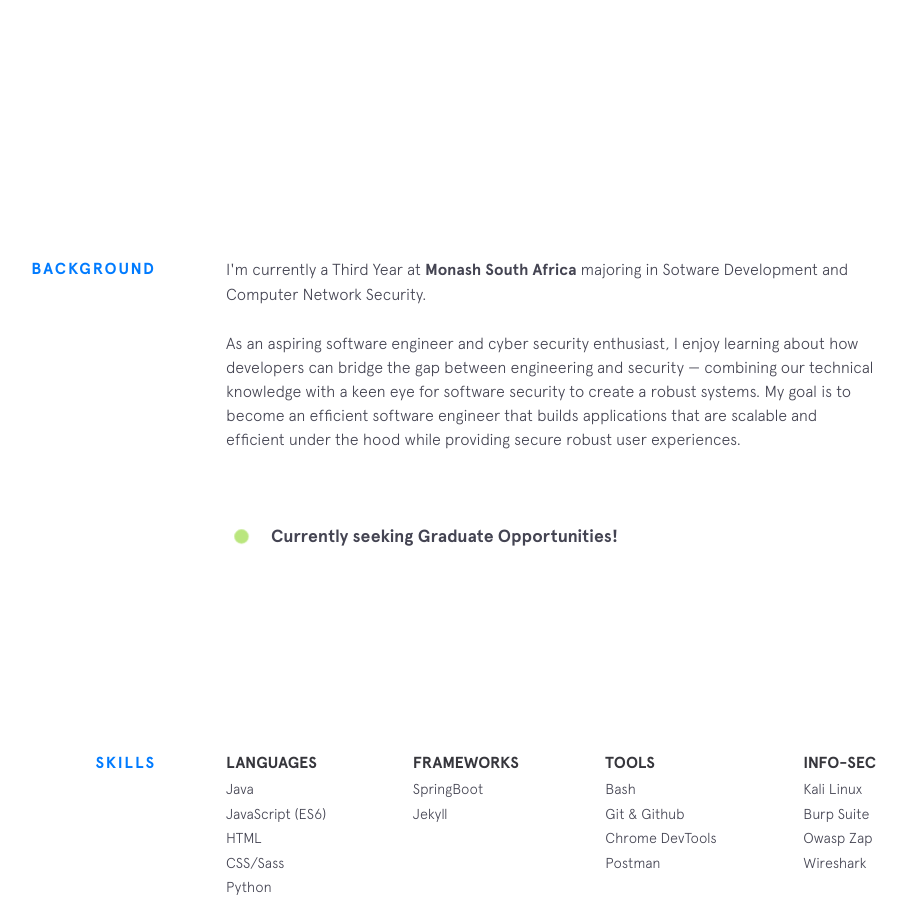
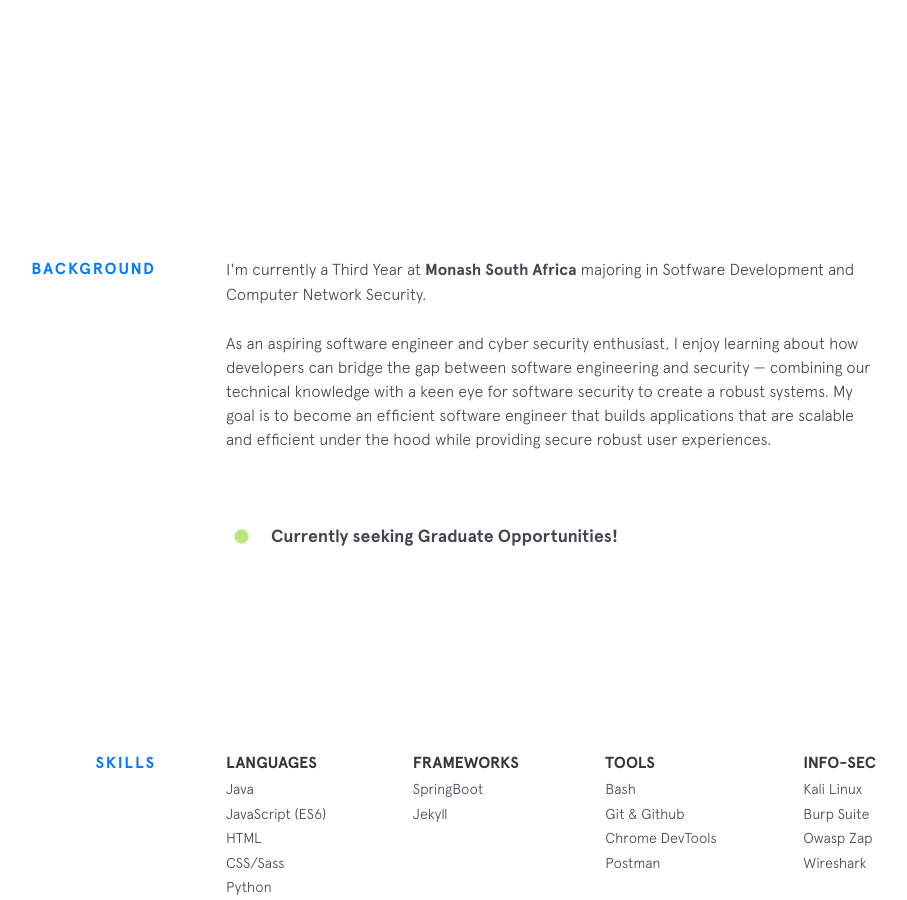
Before and after one commit to kmabika/kmabika.github.io, a Jekyll site: the page built from index.html, in a window 1280 px wide and 900 px high, scrolled down 743 px. Shown: the whole window, without its empty margins (224-1131 px from the left). Built offline with Jekyll 4.4.1, drawn with Linux system fonts in a browser that asks for light colours; nearby versions of some CDN libraries.

Commit message:
Update background.html

```diff
--- a/_includes/background.html
+++ b/_includes/background.html
@@ -3,11 +3,11 @@
   <div class="section__content">
     <p>
       I'm currently a Third Year at
-      <a class="underline-link">Monash South Africa<u></u></a> majoring in Sotware Development and Computer Network Security.
+      <a class="underline-link">Monash South Africa<u></u></a> majoring in Sotfware Development and Computer Network Security.
     </p>
 
     <p>
-      As an aspiring software engineer and cyber security enthusiast, I enjoy learning about how developers can bridge the gap between engineering and security &mdash;
+      As an aspiring software engineer and cyber security enthusiast, I enjoy learning about how developers can bridge the gap between software engineering and security &mdash;
       combining our technical knowledge with a keen eye for software security to create a robust systems.
       My goal is to become an efficient software engineer that builds applications that are scalable and efficient under the hood while providing secure robust user experiences.
     </p>
```
